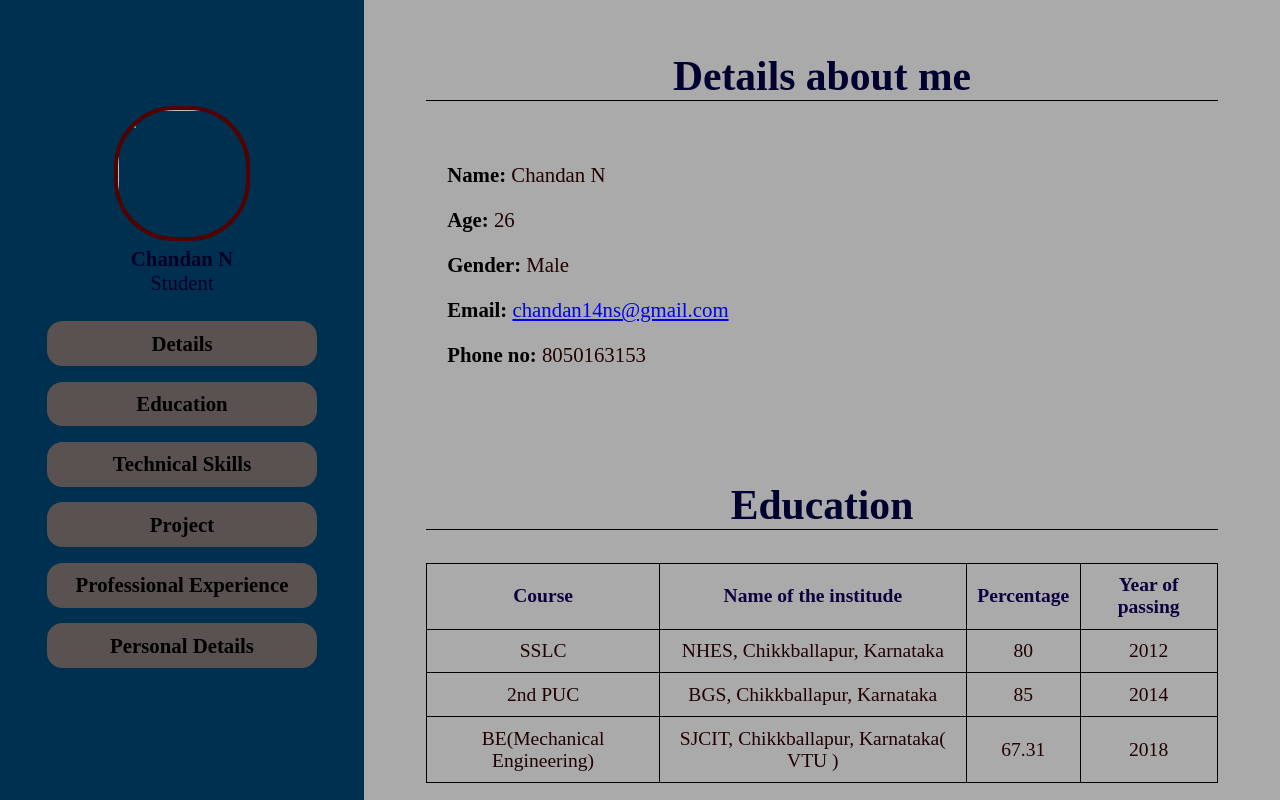
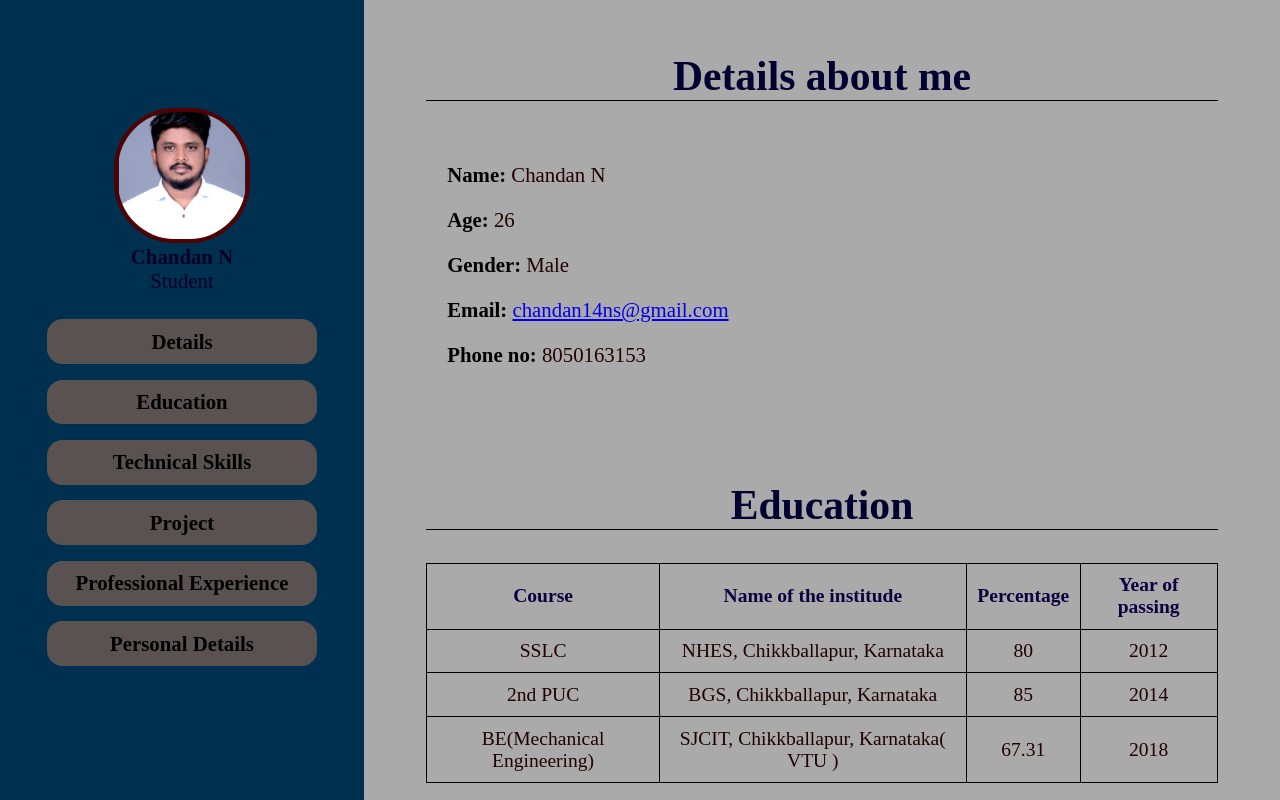
Before and after one commit to Chandan14NS/portfolio.github, a plain HTML site: page index.html in a window 1280 px wide. Shown: the top 800 px of the page. Drawn offline with Linux system fonts and the light colour scheme.

Commit message:
Update index.html

```diff
--- a/index.html
+++ b/index.html
@@ -10,7 +10,7 @@
 <body>
     <header>
        <div class="user">
-       <img src="IMG_8872.jpg">
+       <img src="photo.jpg">
        <h6 class="nm">Chandan N</h6>
        <p class="jb">Student</p>
        </div>
```
